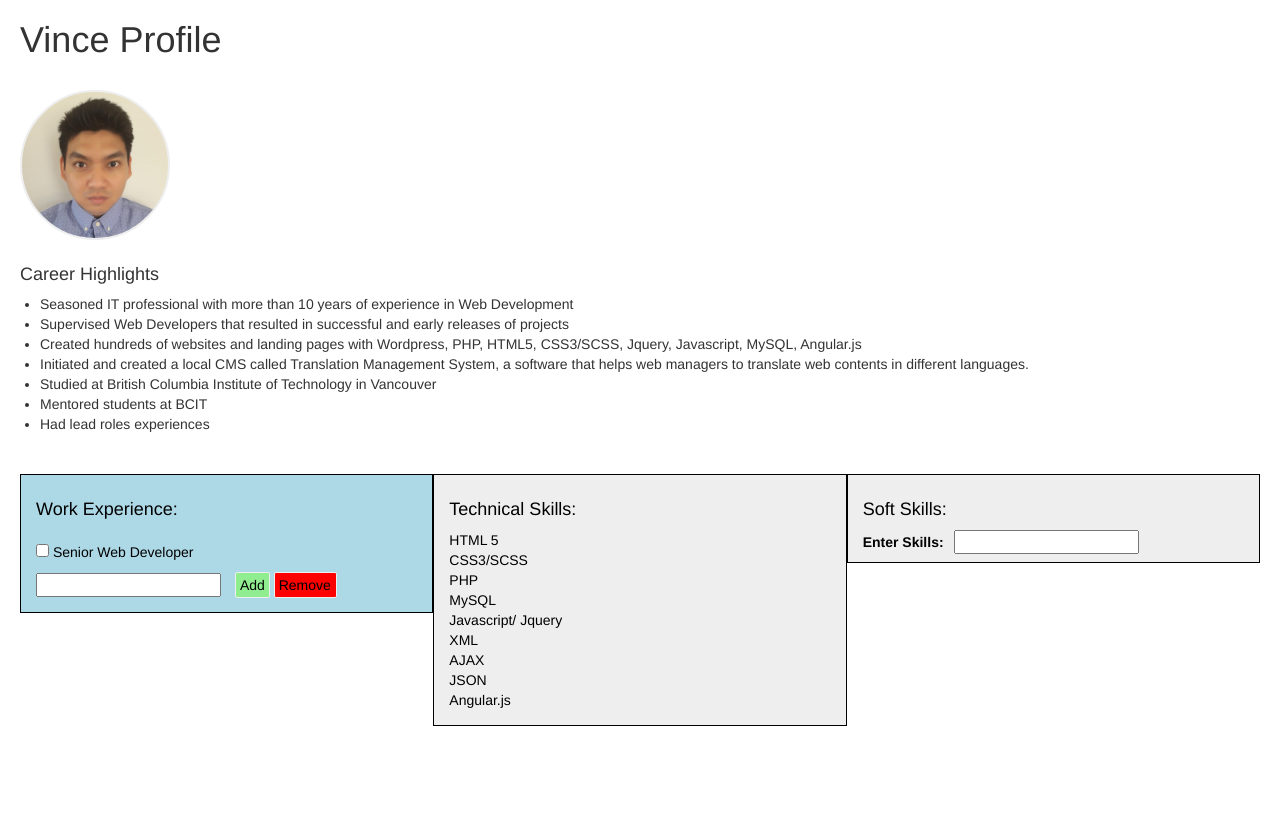
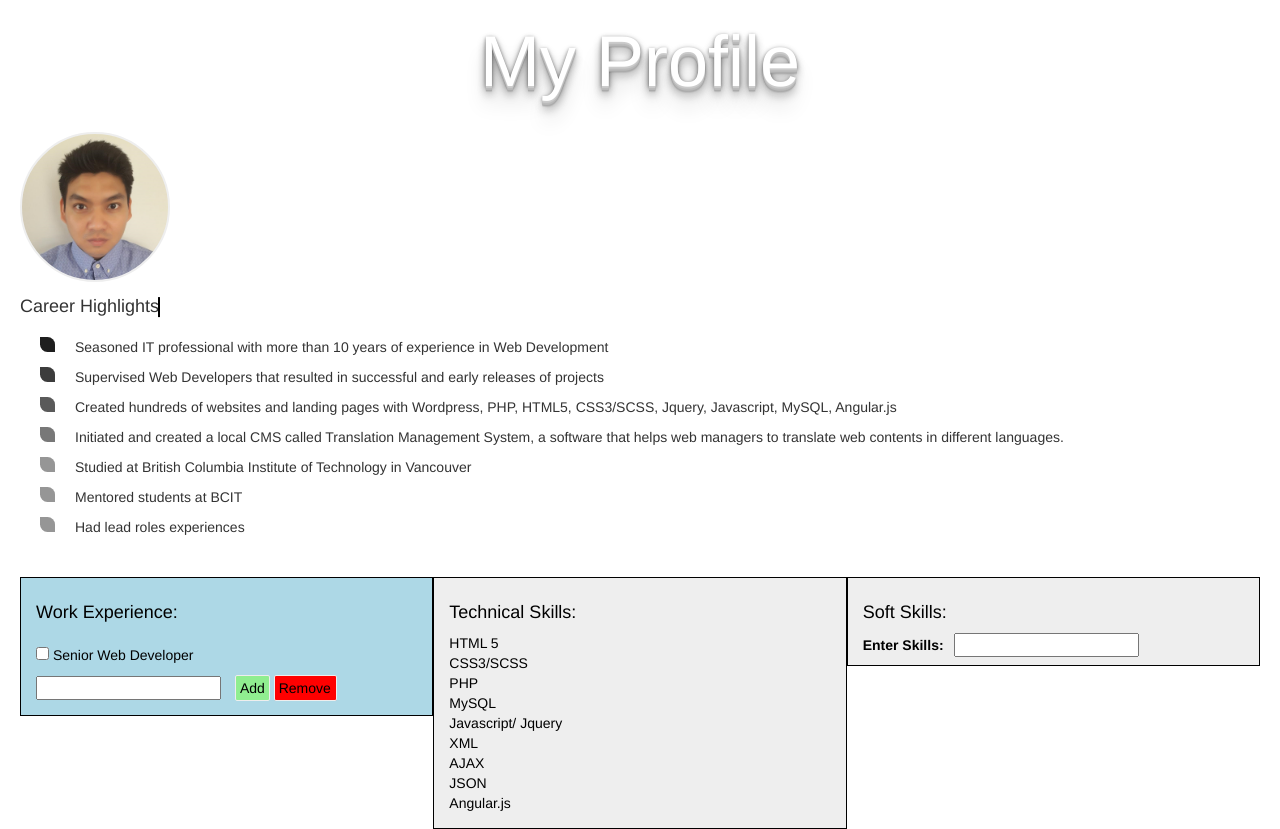
Before and after one commit to vincemanalo1/Online_CV_With_Angular_JS_and_SASS, a plain HTML site: page index.html in a window 1280 px wide. Before the commit the page ends 800 px from the top, so only its background shows below. Drawn offline with nearby package versions, Linux system fonts and the light colour scheme.

Commit message:
Text Style
Added animations on text

```diff
--- a/css/style.scss
+++ b/css/style.scss
@@ -120,3 +120,110 @@ label {
 		font-size:10px;
 	}
 }
+
+
+/* Animation */
+
+.line-1{
+    border-right: 2px solid rgba(255,255,255,.75);
+    white-space: nowrap;
+    overflow: hidden;
+    transform: translateY(-50%);
+}
+
+.anim-typewriter{
+  animation: typewriter 4s steps(44) 1s 1 normal both,
+             blinkTextCursor 500ms steps(44) infinite normal;
+}
+@keyframes typewriter{
+  from{width: 0;}
+  to{width: 7.80em;}
+}
+@keyframes blinkTextCursor{
+  from{border-right-color: rgba(0,0,0,1);}
+  to{border-right-color: transparent;}
+}
+
+
+/*Animated list-style-type*/
+
+ul.animated-list {
+  list-style-type: none;
+}
+
+ul.animated-list > li {
+  margin: 10px 0;
+}
+
+ul.animated-list > li::before {
+  content: "";
+  display: inline-block;
+  width: 15px;
+  height: 15px;
+  margin-right: 20px;
+  border-radius: 0 50%;
+  transform: rotate(0deg);
+  transition: transform 0.1s;
+}
+
+ul.animated-list > li:hover::before {
+  transform: rotate(-45deg);
+}
+
+ul.animated-list > li:nth-of-type(1)::before {
+  background-color: rgba(30, 30, 30, 1.0);
+}
+
+ul.animated-list > li:nth-of-type(2)::before  {
+  background-color: rgba(60, 60, 60, 1.0);
+}
+
+ul.animated-list > li:nth-of-type(3)::before {
+  background-color: rgba(90, 90, 90, 1.0);
+}
+
+ul.animated-list > li:nth-of-type(4)::before {
+  background-color: rgba(120, 120, 120, 1.0);
+}
+
+ul.animated-list > li:nth-of-type(5)::before {
+  background-color: rgba(150, 150, 150, 1.0);
+}
+
+ul.animated-list > li:nth-of-type(6)::before {
+  background-color: rgba(150, 150, 150, 1.0);
+}
+
+ul.animated-list > li:nth-of-type(7)::before {
+  background-color: rgba(150, 150, 150, 1.0);
+}
+
+
+/*3D Effect*/
+
+.enjoy-css {
+  -webkit-box-sizing: content-box;
+  -moz-box-sizing: content-box;
+  box-sizing: content-box;
+  cursor: pointer;
+  border: none;
+  font: normal 72px/normal Helvetica, sans-serif;
+  color: rgba(255,255,255,1);
+  text-align: center;
+  -o-text-overflow: clip;
+  text-overflow: clip;
+  text-shadow: 0 1px 0 rgb(204,204,204) , 0 2px 0 rgb(201,201,201) , 0 3px 0 rgb(187,187,187) , 0 4px 0 rgb(185,185,185) , 0 5px 0 rgb(170,170,170) , 0 6px 1px rgba(0,0,0,0.0980392) , 0 0 5px rgba(0,0,0,0.0980392) , 0 1px 3px rgba(0,0,0,0.298039) , 0 3px 5px rgba(0,0,0,0.2) , 0 5px 10px rgba(0,0,0,0.247059) , 0 10px 10px rgba(0,0,0,0.2) , 0 20px 20px rgba(0,0,0,0.14902) ;
+  -webkit-transition: all 300ms cubic-bezier(0.42, 0, 0.58, 1);
+  -moz-transition: all 300ms cubic-bezier(0.42, 0, 0.58, 1);
+  -o-transition: all 300ms cubic-bezier(0.42, 0, 0.58, 1);
+  transition: all 300ms cubic-bezier(0.42, 0, 0.58, 1);
+}
+
+.enjoy-css:hover {
+  color: rgba(252,189,0,1);
+  text-shadow: 0 1px 0 rgba(255,255,255,1) , 0 2px 0 rgba(255,255,255,1) , 0 3px 0 rgba(255,255,255,1) , 0 4px 0 rgba(255,255,255,1) , 0 5px 0 rgba(255,255,255,1) , 0 6px 1px rgba(0,0,0,0.0980392) , 0 0 5px rgba(0,0,0,0.0980392) , 0 1px 3px rgba(0,0,0,0.298039) , 0 3px 5px rgba(0,0,0,0.2) , 0 -5px 10px rgba(0,0,0,0.247059) , 0 -7px 10px rgba(0,0,0,0.2) , 0 -15px 20px rgba(0,0,0,0.14902) ;
+  -webkit-transition: all 200ms cubic-bezier(0.42, 0, 0.58, 1) 10ms;
+  -moz-transition: all 200ms cubic-bezier(0.42, 0, 0.58, 1) 10ms;
+  -o-transition: all 200ms cubic-bezier(0.42, 0, 0.58, 1) 10ms;
+  transition: all 200ms cubic-bezier(0.42, 0, 0.58, 1) 10ms;
+}
--- a/index.html
+++ b/index.html
@@ -1,20 +1,19 @@
 <!doctype html>
-<html>
+<html ng-init="profile_name='My Profile'" ng-app="myApp" ng-controller="myCtrl">
 <head>
-<title></title>
+<title>{{ page_title }}</title>
 <meta name="description" content="testing angular">
 <meta name="keyword" content="angular.js">
 <meta name="viewport" content="width=device-width, initial-scale=1">
 <link rel="stylesheet" type="text/css" href="css/style.min.css">
 <link rel="stylesheet" href="https://maxcdn.bootstrapcdn.com/bootstrap/3.3.7/css/bootstrap.min.css">
 </head>
-<body ng-init="profile_name='Vince'" ng-app="myApp" ng-controller="myCtrl">
+<body>
 <div class="wrapper">
-	<h1>{{ profile_name }} Profile</h1>
-
+	<h1 class="enjoy-css">{{profile_name}}</h1>
 	<div class="circle"><div></div></div>
-	<h2>Career Highlights</h2>
-	<ul class="padding-left">
+	<h2 class="line-1 anim-typewriter">Career Highlights</h2>
+	<ul class="padding-left animated-list">
 		<li ng-repeat="highlight in highlights">{{ highlight }}</li>
 	</ul>
 	<div class="relative">
--- a/js/modules.js
+++ b/js/modules.js
@@ -39,4 +39,6 @@ app.controller('myCtrl', function($scope) {
       "Mentored students at BCIT",
       "Had lead roles experiences"
     ]
+
+    $scope.page_title = "Online CV Using Angular JS and SASS"
 });
```
Also changed, not shown: css/style.min.css.
